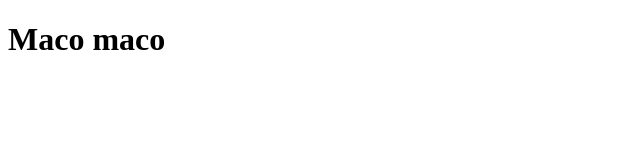
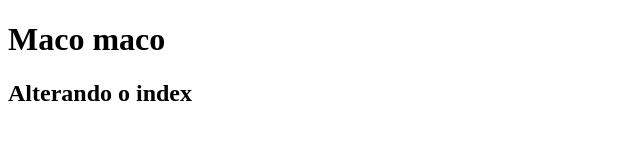
Before and after one commit to luiseduardofc1500/luiseduardofc1500, a plain HTML site: page index.html in a window 1280 px wide. Shown: the whole page, without its empty margins (0-640 px from the left). Drawn offline with Linux system fonts and the light colour scheme.

Commit message:
colocando o index!

```diff
--- a/index.html
+++ b/index.html
@@ -8,5 +8,6 @@
 </head>
 <body>
     <h1> Maco maco</h1>
+    <h2>Alterando o index </h2>
 </body>
 </html>
```
